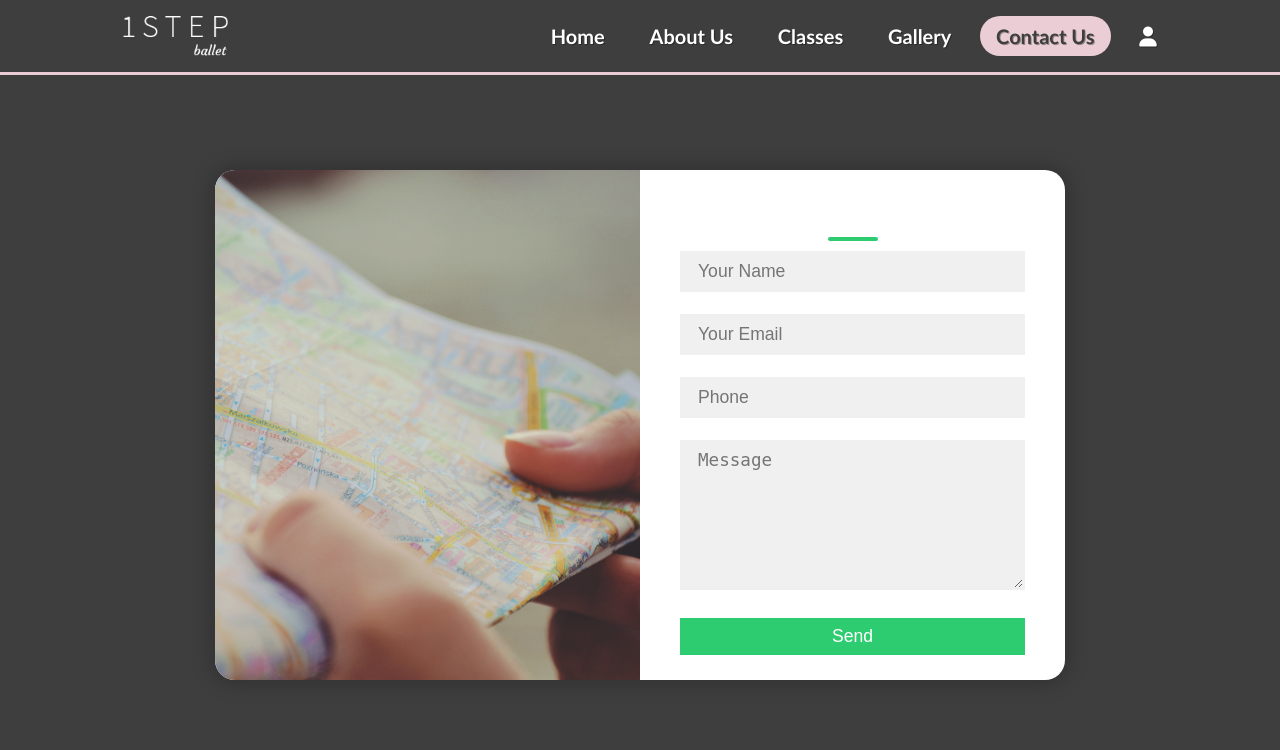
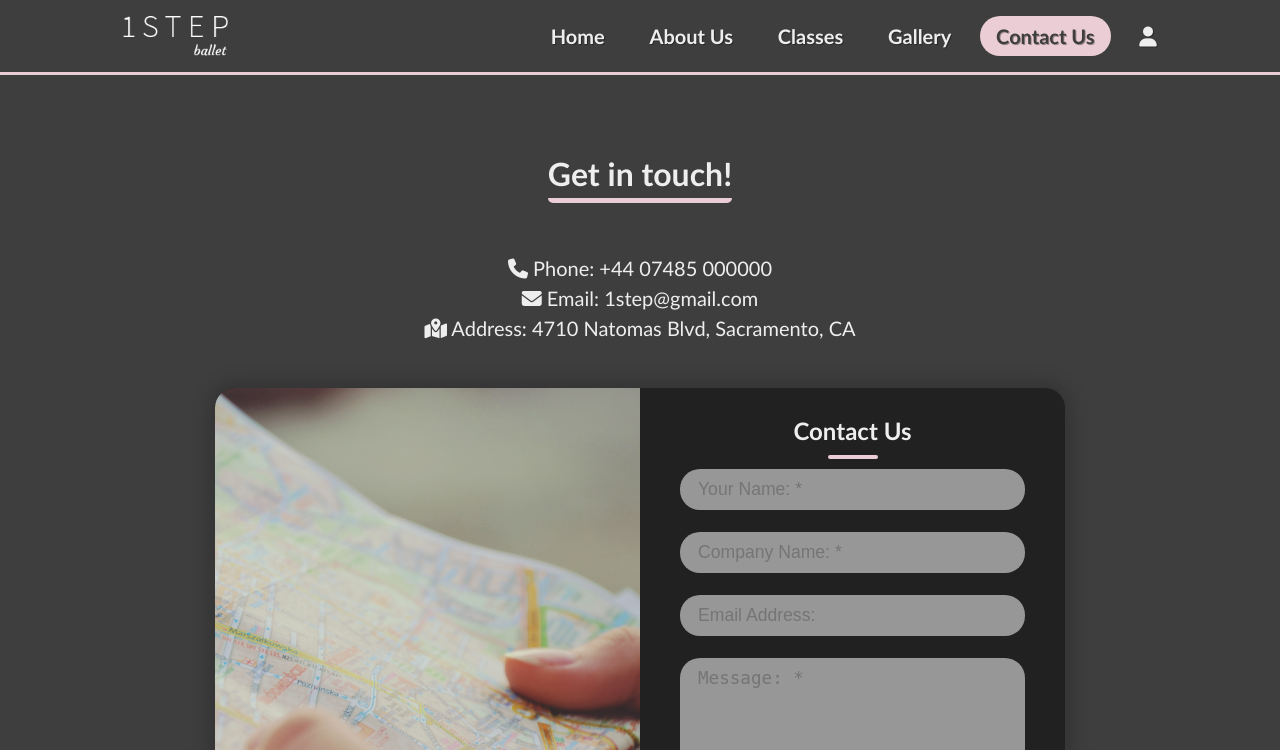
Before and after one commit to LilithsDemon/1STEP-UNI, a PHP site: page /contact-us.html in a window 1280 px wide. Shown: the top 750 px of the page. Run offline with PHP 8.4, Linux system fonts and the light colour scheme; some libraries are stand-ins or nearby versions; grey boxes are pictures that could not be loaded.

Commit message:
Finished contact us page for main

```diff
--- a/contact-us.html
+++ b/contact-us.html
@@ -55,31 +55,37 @@
 		</div>
 	</header>
 	<section class="section contact_section" id="contact">
+		<div class="row title" z-index="0">
+			<h2>Get in touch!</h2>
+		</div>
+		<div class="row">
+			<div class="contact_details">
+				<p><i class="fa-solid fa-phone"></i>  Phone: +44 07485 000000</p>
+				<p><i class="fa-solid fa-envelope"></i>  Email: 1step@gmail.com</p>
+				<p><i class="fa-solid fa-map-location-dot"></i>  Address: 4710 Natomas Blvd, Sacramento, CA</p>
+			</div>
+		</div>
+		<div class="contact_part">
 			<div class="contact_container">
-			<div class="contact-box">
+				<div class="contact-box" id="contact_form">
 					<div class="left"></div>
 					<div class="right">
 						<h2>Contact Us</h2>
-					<input type="text" class="field" placeholder="Your Name">
-					<input type="text" class="field" placeholder="Your Email">
-					<input type="text" class="field" placeholder="Phone">
-					<textarea placeholder="Message" class="field"></textarea>
+						<input type="text" required class="field" placeholder="Your Name: * ">
+						<input type="text" required class="field" placeholder="Company Name: * ">
+						<input type="text" class="field" placeholder="Email Address: ">
+						<textarea reqired placeholder="Message: *" class="field"></textarea>
 						<button class="btn">Send</button>
 					</div>
 				</div>
 			</div>
-
-		<div class="row">
-			<div class="contact_part">
-				<p>Address: 4710 Nathomas Blvd, Sacramento</p>
-				<p>Phone Number: 077583 675768</p>
-				<p>Email: 1step@gmail.com</p>
 		</div>
 		<div class="contact_part">
-				<iframe src="https://www.google.com/maps/embed?pb=!1m18!1m12!1m3!1d3115.5767205542015!2d-121.51154218436267!3d38.658611968588325!2m3!1f0!2f0!3f0!3m2!1i1024!2i768!4f13.1!3m3!1m2!1s0x809ad0e12b283c71%3A0xa49c6a4186ebd92!2sStep%201%20Dance%20%26%20Fitness!5e0!3m2!1sen!2suk!4v1668465579716!5m2!1sen!2suk" width="600" height="450" style="border-radius:20px;" allowfullscreen="" loading="lazy" referrerpolicy="no-referrer-when-downgrade"></iframe>
+			<iframe
+				src="https://www.google.com/maps/embed?pb=!1m18!1m12!1m3!1d3115.5767205542015!2d-121.51154218436267!3d38.658611968588325!2m3!1f0!2f0!3f0!3m2!1i1024!2i768!4f13.1!3m3!1m2!1s0x809ad0e12b283c71%3A0xa49c6a4186ebd92!2sStep%201%20Dance%20%26%20Fitness!5e0!3m2!1sen!2suk!4v1668465579716!5m2!1sen!2suk"
+				 height="450" style="border-radius:20px;" allowfullscreen="" loading="lazy"
+				referrerpolicy="no-referrer-when-downgrade" id="map"></iframe>
 		</div>
-		</div>
-
 	</section>
 	<footer>
 		<ul>
--- a/main.js
+++ b/main.js
@@ -1,6 +1,9 @@
 const hamburger = document.querySelector('.hamburger');
 const mobile_menu_items = document.querySelectorAll('.m_m_item');
 const mobile_menu = document.querySelector('.mobile-menu');
+
+var $setter = $("#contact_form");
+$("#map").css("width", $setter.width()+"px");
 
 function toggleMenu ()
 {
--- a/style.css
+++ b/style.css
@@ -1,6 +1,6 @@
 :root {
 	--ballet_shoe_pink: #ebced5;
-	--light: #ffffff;
+	--light: #eeeeee;
 	--black: #000000;
 	--light_grey_bg: #3e3e3e;
 	--dark-grey_bg: #212121;
@@ -201,7 +201,7 @@ nav img {
 
 .contact_section
 {
-	margin-top: 150px;
+	margin-top: 100px;
 }
 
 .slider {
@@ -505,6 +505,7 @@ nav img {
     align-items: center;
 	margin: auto;
 	padding-top: 50px;
+	z-index: 0;
 }
 
 .home_data {
@@ -519,6 +520,11 @@ nav img {
 	align-items: center;
 	text-align: center;
 	padding: 10px;
+}
+
+.contact_details {
+	text-align: center;
+	font-size: 20px;
 }
 
 .home_text h1 {
@@ -761,6 +767,23 @@ footer ul li a:hover i {
 	color: #fff;
 }
 
+.contact_part
+{
+	display: flex;
+	flex-direction: column;
+	flex: 0 0 100%;
+	max-width: 100%;
+	height: 100%;
+	justify-content: center;
+	justify-items: center;
+	justify-self: center;
+	align-items: center;
+	text-align: center;
+	padding: 10px;
+	margin-top: 15px;
+	margin-bottom: 35px;
+}
+
 .contact_container{
 	position: relative;
 	width: 100%;
@@ -788,7 +811,7 @@ footer ul li a:hover i {
 	justify-content: center;
 	align-items: center;
 	text-align: center;
-	background-color: #fff;
+	background-color: var(--dark-grey_bg);
 	box-shadow: 0px 0px 19px 5px rgba(0,0,0,0.19);
 	border-radius: 20px;
 	overflow:hidden;
@@ -819,7 +842,7 @@ footer ul li a:hover i {
     height: 4px;
     width: 50px;
     border-radius: 2px;
-    background-color: #2ecc71;
+    background-color: var(--ballet_shoe_pink);
 }
 
 .field{
@@ -831,10 +854,11 @@ footer ul li a:hover i {
 	font-size: 1.1rem;
 	margin-bottom: 22px;
 	transition: .3s;
+	border-radius: 20px;
 }
 
 .field:hover{
-	background-color: rgba(0, 0, 0, 0.1);
+	background-color: var(--ballet_shoe_pink);
 }
 
 textarea{
@@ -844,22 +868,24 @@ textarea{
 .btn{
 	width: 100%;
 	padding: 0.5rem 1rem;
-	background-color: #2ecc71;
-	color: #fff;
+	background-color: var(--ballet_shoe_pink);
+	color: var(--black);
 	font-size: 1.1rem;
 	border: none;
 	outline: none;
 	cursor: pointer;
 	transition: .3s;
+	border-radius: 20px;
 }
 
 .btn:hover{
-    background-color: #27ae60;
+    background-color: var(--light_grey_bg);
+	color: var(--light);
 }
 
 .field:focus{
     border: 2px solid rgba(30,85,250,0.47);
-    background-color: #fff;
+    background-color: var(--light);
 }
 
 @media screen and (max-width: 880px){
@@ -870,7 +896,6 @@ textarea{
 		height: 200px;
 	}
 }
-
 
 @media (min-width: 961px) {
 	.hamburger {
@@ -901,6 +926,8 @@ textarea{
 		flex: 0 0 50%;
 		max-width: 50%;
 	}
+
+
 }
 
 @media (max-width: 960px) {
```
Lines whose indentation alone changed are shown as unchanged.
